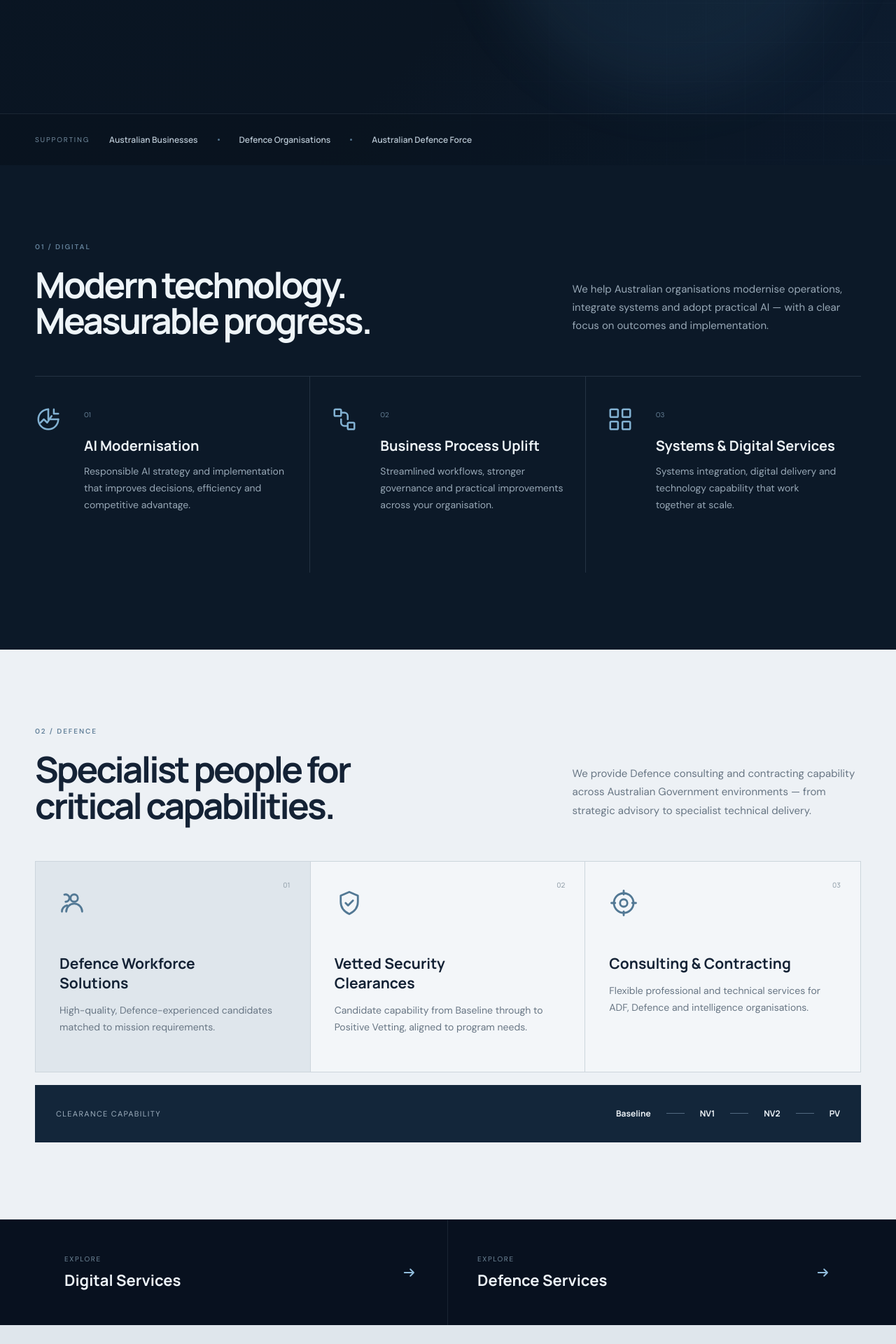
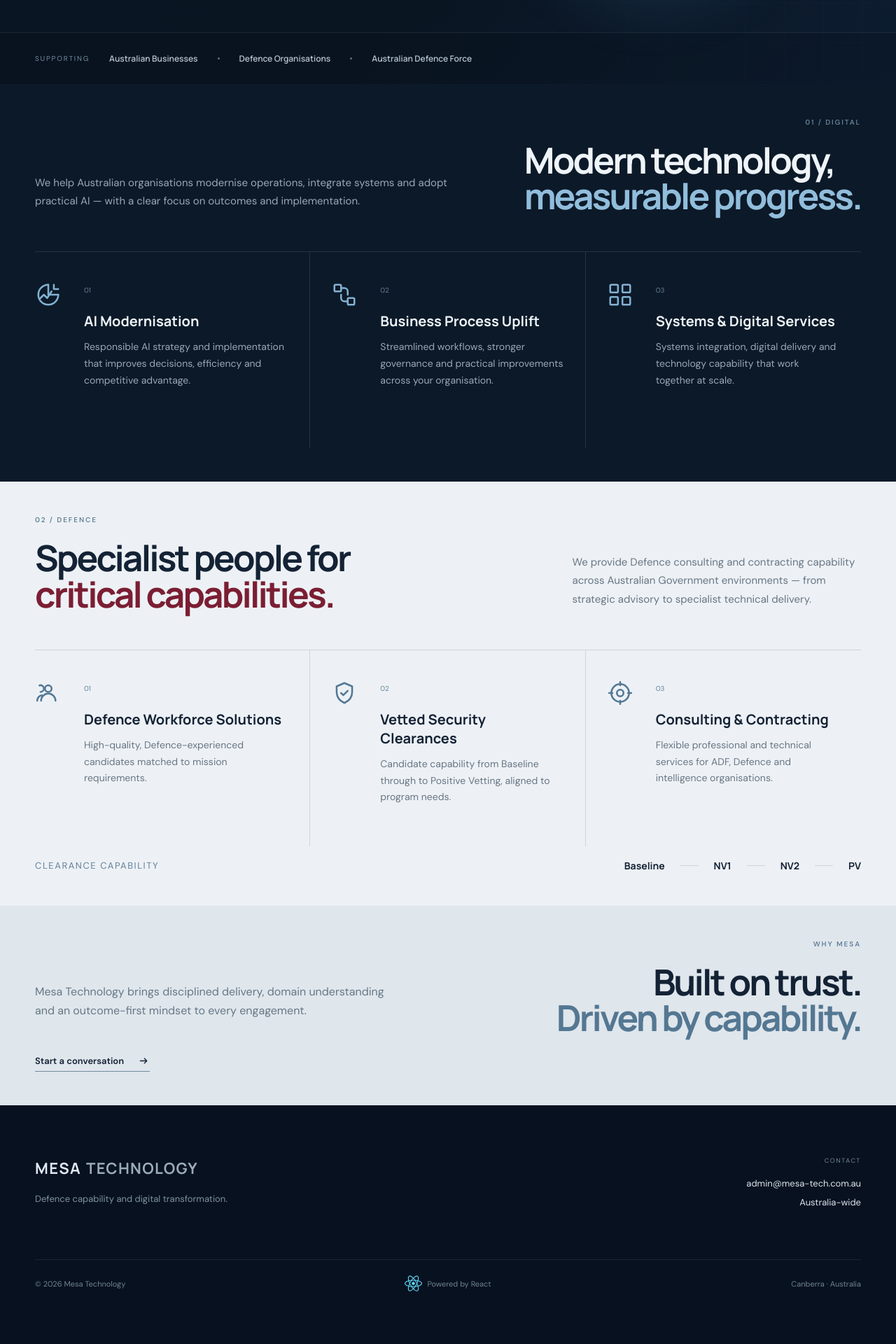
Before and after one commit to HuffingHorse/mesa-tech-site, a React (Vite) app: page / in a window 1280 px wide. Shown: the part 500-2420 px from the top of the page at 70% size. After the commit the page ends 2367 px from the top, so only its background shows below. Built offline with nearby package versions, Linux system fonts and the light colour scheme.

Commit message:
Cosmetic fixes

```diff
--- a/src/App.jsx
+++ b/src/App.jsx
@@ -87,7 +87,7 @@ function App() {
   const closeMenu = () => setMenuOpen(false)
 
   return (
-    <div className="site-shell">
+    <>
       <header className="nav-wrap">
         <nav className="nav container" aria-label="Primary navigation">
           <a className="brand" href="#top" aria-label="Mesa Technology home" onClick={closeMenu}>
@@ -108,15 +108,15 @@ function App() {
       <main id="top">
         <section className="hero">
           <div className="hero-grid" aria-hidden="true" />
-          <div className="hero-glow" aria-hidden="true" />
           <div className="container hero-inner">
-            <div className="hero-copy">
+            <div>
               <div className="eyebrow hero-eyebrow"><span /> Advancing your organisation towards innovation</div>
-              <h1 className="hero-title">Advance and innovate<br /><em>with trusted capability.</em></h1>
+              <h1>Advance and innovate<br /><em>with proven results.</em></h1>
               <p className="hero-lead">Mesa Technology provides Australian businesses and organisations with innovative, bleeding-edge solutions to drive growth and efficiency. Our mission is to empower your organisation with the systems and expertise it needs to succeed, today and into the future. We specialise in the modernisation of business services, design and implementation of technological system capabilities and AI-driven solutions. </p>
             </div>
 
             <div className="hero-visual metric-visual" aria-label="Mesa Technology business impact metrics">
+              <div className="hero-glow" aria-hidden="true" />
               <article className="metric-item">
                 <span className="eyebrow">Total Commercial value delivered</span>
                 <strong className="metric-number"><CountUp end={1127200} prefix="$" /></strong>
@@ -144,7 +144,7 @@ function App() {
             <div className="section-heading light-heading">
               <div>
                 <span className="section-index">01 / DIGITAL</span>
-                <h2>Modern technology.<br />Measurable progress.</h2>
+                <h2>Modern technology,<br /><em>measurable progress.</em></h2>
               </div>
               <p>We help Australian organisations modernise operations, integrate systems and adopt practical AI — with a clear focus on outcomes and implementation.</p>
             </div>
@@ -171,51 +171,42 @@ function App() {
             <div className="section-heading">
               <div>
                 <span className="section-index">02 / DEFENCE</span>
-                <h2>Specialist people for<br />critical capabilities.</h2>
+                <h2>Specialist people for<br /><em>critical capabilities.</em></h2>
               </div>
               <p>We provide Defence consulting and contracting capability across Australian Government environments — from strategic advisory to specialist technical delivery.</p>
             </div>
 
             <div className="defence-grid">
-              <article className="service-card featured">
-                <div className="card-number">01</div>
+              <article className="service-card">
                 <Icon type="people" />
+                <div>
+                  <span>01</span>
                   <h3>Defence Workforce Solutions</h3>
                   <p>High-quality, Defence-experienced candidates matched to mission requirements.</p>
+                </div>
               </article>
               <article className="service-card">
-                <div className="card-number">02</div>
                 <Icon type="shield" />
+                <div>
+                  <span>02</span>
                   <h3>Vetted Security Clearances</h3>
                   <p>Candidate capability from Baseline through to Positive Vetting, aligned to program needs.</p>
+                </div>
               </article>
               <article className="service-card">
-                <div className="card-number">03</div>
                 <Icon type="target" />
+                <div>
+                  <span>03</span>
                   <h3>Consulting & Contracting</h3>
                   <p>Flexible professional and technical services for ADF, Defence and intelligence organisations.</p>
+                </div>
               </article>
             </div>
 
-            <div className="clearance-bar">
+            <div className="clearance-levels" aria-label="Clearance capability and available security clearance levels">
               <span>Clearance capability</span>
-              <div className="clearance-levels" aria-label="Available security clearance levels"><strong>Baseline</strong><i/><strong>NV1</strong><i/><strong>NV2</strong><i/><strong>PV</strong></div>
+              <strong>Baseline</strong><i/><strong>NV1</strong><i/><strong>NV2</strong><i/><strong>PV</strong>
             </div>
-          </div>
-        </section>
-
-        <section className="service-actions" aria-label="Explore Mesa Technology services">
-          <div className="container service-actions-inner">
-            <a className="service-action" href="#digital">
-              <span>Explore</span>
-              <strong>Digital Services</strong>
-              <Arrow />
-            </a>
-            <a className="service-action" href="#defence">
-              <span>Explore</span>
-              <strong>Defence Services</strong>
-              <Arrow />
-            </a>
           </div>
         </section>
 
@@ -249,7 +240,7 @@ function App() {
           </div>
         </footer>
       </main>
-    </div>
+    </>
   )
 }
 
--- a/src/styles.css
+++ b/src/styles.css
@@ -6,8 +6,6 @@
   background: #08111f;
   --navy-950: #07101d;
   --blue: #55a5dc;
-  --blue-bright: #79bced;
-  --light: #edf3f8;
 }
 
 * { box-sizing: border-box; }
@@ -29,10 +27,10 @@ svg { fill: none; stroke: currentColor; stroke-width: 1.6; stroke-linecap: round
 .nav-contact svg { width: 16px; }
 .menu-button { display: none; }
 
-.hero { position: relative; min-height: 700px; height: min(780px, 92vh); overflow: hidden; background: linear-gradient(135deg, #091523 0%, #0a1522 58%, #0d1d31 100%); }
+.hero { position: relative; min-height: 620px; height: auto; overflow: hidden; background: linear-gradient(135deg, #091523 0%, #0a1522 58%, #0d1d31 100%); }
 .hero-grid { position: absolute; inset: 0; opacity: .16; background-image: linear-gradient(rgba(125, 174, 210, .18) 1px, transparent 1px), linear-gradient(90deg, rgba(125, 174, 210, .18) 1px, transparent 1px); background-size: 56px 56px; mask-image: linear-gradient(90deg, transparent 35%, #000 100%); }
-.hero-glow { position: absolute; width: 520px; height: 520px; right: 5%; top: 15%; border-radius: 50%; background: rgba(76, 148, 198, .10); filter: blur(40px); }
-.hero-inner { position: relative; height: 100%; display: grid; grid-template-columns: 58% 42%; align-items: start; padding-top: 130px; }
+.hero-glow { position: absolute; z-index: 0; width: 414px; height: 414px; right: 18%; top: -7%; border-radius: 50%; background: rgba(76, 148, 198, .10); filter: blur(32px); pointer-events: none; }
+.hero-inner { position: relative; display: grid; grid-template-columns: 58% 42%; align-items: start; padding: 130px 0 90px; }
 .eyebrow,
 .metric-item > .eyebrow {
   display: flex;
@@ -54,60 +52,40 @@ svg { fill: none; stroke: currentColor; stroke-width: 1.6; stroke-linecap: round
 .hero-lead { max-width: 590px; margin: 28px 0 34px; color: #abb9c6; font-size: 17px; line-height: 1.75; }
 
 .hero-visual { position: relative; height: 480px; overflow: visible; }
-.capability-network { width: 100%; height: 100%; overflow: visible; }
-.satellite-node circle { fill: rgba(11, 23, 39, .92); stroke: url(#networkBlue); stroke-width: 1.4; }
-.satellite-node rect { fill: #10243b; stroke: #85c9ea; stroke-width: 1; }
-.satellite-node path { fill: none; stroke: #85c9ea; stroke-width: 1; }
-.satellite-node circle:last-child { fill: #98ddb8; stroke: none; filter: url(#softGlow); }
-.satellite-links path { fill: none; stroke: url(#networkBlue); stroke-width: 1.4; stroke-dasharray: 6 8; }
-.satellite-links circle { fill: #85c9ea; stroke: #0b1727; stroke-width: 2; filter: url(#softGlow); }
-.datacentre-node rect { fill: rgba(16, 36, 59, .92); stroke: #85c9ea; stroke-width: 1.2; }
-.datacentre-node path { fill: none; stroke: rgba(133, 201, 234, .42); stroke-width: 1; }
-.datacentre-node circle { fill: #98ddb8; stroke: none; filter: url(#softGlow); }
-.datacentre-node .rack-base { stroke: #98ddb8; stroke-width: 1.2; }
-.datacentre-link path { fill: none; stroke: url(#networkGreen); stroke-width: 1.4; stroke-dasharray: 5 7; }
-.datacentre-link circle { fill: #98ddb8; stroke: #0b1727; stroke-width: 1.5; filter: url(#softGlow); }
-.network-pulses circle { fill: none; stroke: #98ddb8; stroke-width: 1; opacity: .7; transform-box: fill-box; transform-origin: center; animation: networkPulse 3s ease-out infinite; }
-.network-pulses circle:nth-child(2) { animation-delay: 1s; }
-.network-pulses circle:nth-child(3) { animation-delay: 2s; }
-@keyframes networkPulse {
-  0% { transform: scale(.7); opacity: .8; }
-  75%, 100% { transform: scale(2.4); opacity: 0; }
-}
-
-.status-card { position: absolute; display: flex; flex-direction: column; padding: 12px 15px; border-left: 2px solid #75acce; background: rgba(11, 23, 39, .82); backdrop-filter: blur(8px); }
-.status-card b { font-family: 'Manrope', sans-serif; font-size: 10px; letter-spacing: .16em; }
-.status-card span { margin-top: 4px; color: #91a4b4; font-size: 9px; }
-.status-card-one { left: 5px; top: 115px; }
-.status-card-two { right: -10px; bottom: 55px; }
 .trust-strip { position: absolute; bottom: 0; width: 100%; height: 74px; border-top: 1px solid rgba(185, 204, 224, .10); background: rgba(6, 13, 23, .25); }
 .trust-inner { height: 100%; display: flex; align-items: center; gap: 28px; }
 .trust-inner span { color: #738b9e; font-size: 10px; text-transform: uppercase; letter-spacing: .18em; }
 .trust-inner strong { font-family: 'Manrope', sans-serif; font-size: 12px; font-weight: 600; color: #b5c3cf; }
 .trust-inner i { width: 3px; height: 3px; border-radius: 50%; background: #54758f; }
 
-.section { padding: 110px 0; }
+.section { padding: 48px 0 48px; }
 .defence { background: #edf1f5; color: #142235; }
 .section-heading { display: grid; grid-template-columns: 1.25fr .75fr; align-items: end; gap: 80px; margin-bottom: 54px; }
+.light-heading { grid-template-columns: minmax(0, 1fr) max-content; gap: 48px; }
+.light-heading > div { grid-column: 2; }
+.light-heading > p { grid-column: 1; grid-row: 1; }
+.light-heading .section-index { text-align: right; }
 .section-index { display: block; margin-bottom: 22px; color: #63819a; font-size: 10px; font-weight: 700; letter-spacing: .19em; }
 .section-heading h2 { margin: 0; }
+.defence .section-heading h2 em { color: #7b1e33; font-style: normal; }
 .section-heading > p { margin: 0 0 5px; color: #687684; font-size: 15px; line-height: 1.75; }
-.defence-grid { display: grid; grid-template-columns: repeat(3, 1fr); border: 1px solid #ccd5dc; }
-.service-card { position: relative; min-height: 300px; padding: 38px 34px 32px; border-right: 1px solid #ccd5dc; background: rgba(255, 255, 255, .32); }
+.defence-grid { display: grid; grid-template-columns: repeat(3, 1fr); border-top: 1px solid #ccd5dc; }
+.service-card { min-height: 280px; display: grid; grid-template-columns: 52px 1fr; gap: 18px; padding: 42px 30px 30px 0; border-right: 1px solid #ccd5dc; }
+.service-card:nth-child(2), .service-card:last-child { padding-left: 30px; }
 .service-card:last-child { border-right: 0; }
-.service-card.featured { background: #dfe6ec; }
-.card-number { position: absolute; right: 28px; top: 26px; color: #98a5af; font-family: 'Manrope', sans-serif; font-size: 10px; }
 .service-icon { width: 42px; height: 42px; color: #527894; }
-.service-card h3 { max-width: 260px; margin: 46px 0 14px; font-family: 'Manrope', sans-serif; font-size: 21px; }
+.service-card .service-icon { width: 38px; height: 38px; }
+.service-card div > span { color: #63819a; font-size: 10px; }
+.service-card h3 { margin: 22px 0 12px; font-family: 'Manrope', sans-serif; font-size: 20px; }
 .service-card p { margin: 0; color: #687684; font-size: 14px; line-height: 1.7; }
-.clearance-bar { height: 82px; margin-top: 18px; display: flex; align-items: center; justify-content: space-between; padding: 0 30px; background: #13263a; color: #edf3f8; }
-.clearance-bar > span { color: #9fb0bf; font-size: 11px; text-transform: uppercase; letter-spacing: .12em; }
-.clearance-levels { display: flex; align-items: center; gap: 22px; }
-.clearance-levels strong { font-family: 'Manrope', sans-serif; font-size: 12px; }
-.clearance-levels i { width: 26px; height: 1px; background: #526980; }
+.clearance-levels { margin-top: 18px; display: flex; align-items: center; justify-content: space-between; gap: 22px; color: #142235; }
+.clearance-levels > span { margin-right: auto; color: #63819a; font-size: 13px; text-transform: uppercase; letter-spacing: .12em; }
+.clearance-levels strong { font-family: 'Manrope', sans-serif; font-size: 14px; }
+.clearance-levels i { width: 26px; height: 1px; background: #ccd5dc; }
 
 .digital { background: #0c1928; }
 .light-heading h2 { color: #eef4f8; }
+.light-heading h2 em { color: #91bddc; font-style: normal; }
 .light-heading > p { color: #98a8b6; }
 .digital-grid { display: grid; grid-template-columns: repeat(3, 1fr); border-top: 1px solid rgba(162, 187, 205, .16); }
 .digital-card { min-height: 280px; display: grid; grid-template-columns: 52px 1fr; gap: 18px; padding: 42px 30px 30px 0; border-right: 1px solid rgba(162, 187, 205, .16); }
@@ -118,19 +96,13 @@ svg { fill: none; stroke: currentColor; stroke-width: 1.6; stroke-linecap: round
 .digital-card h3 { margin: 22px 0 12px; color: #edf3f7; font-family: 'Manrope', sans-serif; font-size: 20px; }
 .digital-card p { margin: 0; color: #98a8b6; font-size: 14px; line-height: 1.7; }
 
-.service-actions { background: #08111f; border-top: 1px solid rgba(157, 182, 201, .12); }
-.service-actions-inner { display: grid; grid-template-columns: 1fr 1fr; }
-.service-action { min-height: 150px; display: grid; grid-template-columns: 1fr auto; grid-template-rows: auto auto; align-content: center; column-gap: 24px; padding: 32px 42px; border-right: 1px solid rgba(157, 182, 201, .12); }
-.service-action:last-child { border-right: 0; }
-.service-action span { grid-column: 1; color: #71899a; font-size: 10px; text-transform: uppercase; letter-spacing: .16em; }
-.service-action strong { grid-column: 1; margin-top: 9px; color: #edf3f8; font-family: 'Manrope', sans-serif; font-size: 22px; }
-.service-action svg { grid-column: 2; grid-row: 1 / 3; align-self: center; width: 24px; color: #91bddc; }
-.service-action:hover { background: #0d1d31; }
-
-.about { padding: 100px 0; background: #dfe6ec; color: #142235; }
-.about h2 { margin: 0 0 28px; }
+.about { padding: 48px 0 48px; background: #dfe6ec; color: #142235; }
+.about-inner { display: grid; grid-template-columns: 1fr 1fr; column-gap: 80px; align-items: start; }
+.about-inner > .section-index { grid-column: 2; text-align: right; }
+.about h2 { grid-column: 2; grid-row: 2; margin: 0 0 28px; text-align: right; }
 .about h2 em { color: #547792; font-style: normal; }
-.about p { max-width: 520px; margin: 0 0 24px; color: #667785; line-height: 1.7; }
+.about p { grid-column: 1; grid-row: 2; align-self: center; max-width: 520px; margin: 0 0 24px; color: #667785; line-height: 1.7; }
+.about .text-link { grid-column: 1; grid-row: 3; justify-self: start; }
 .text-link { display: inline-flex; align-items: center; gap: 20px; padding-bottom: 6px; border-bottom: 1px solid #718b9f; font-size: 13px; font-weight: 600; }
 .text-link svg { width: 17px; }
 
@@ -145,10 +117,9 @@ footer { background: #08111f; }
 .powered-by { display: inline-flex; align-items: center; justify-content: center; gap: 7px; white-space: nowrap; }
 .react-logo { width: 25px; height: 25px; color: #61dafb; }
 
-.metric-visual { height: 480px; display: flex; flex-direction: column; align-items: flex-start; justify-content: flex-start; gap: 44px; padding-left: 32px; padding-top: 0; overflow: visible; }
-.metric-item { display: flex; flex-direction: column; }
+.metric-visual { height: auto; min-height: 300px; display: flex; flex-direction: column; align-items: flex-start; justify-content: flex-start; gap: 44px; padding-left: 32px; padding-top: 0; overflow: visible; }
+.metric-item { position: relative; z-index: 1; display: flex; flex-direction: column; }
 .metric-item + .metric-item { padding-top: 32px; border-top: 1px solid rgba(145, 189, 220, .16); }
-.metric-label { margin-bottom: 12px; color: #9eafbd; font-size: 12px; text-transform: uppercase; letter-spacing: .12em; }
 .metric-number { min-height: 58px; color: #4bffce; font-family: 'Manrope', sans-serif; font-size: clamp(44px, 4vw, 58px); line-height: 1; letter-spacing: -.055em; }
 .count-up { display: inline-flex; align-items: baseline; }
 .metric-currency { color: #edf3f8; }
@@ -164,15 +135,18 @@ footer { background: #08111f; }
   .nav-links a { padding: 14px 12px; }
   .nav-contact { margin-top: 6px; justify-content: space-between; }
   .hero { height: auto; min-height: 700px; }
-  .hero-inner { grid-template-columns: 1fr; padding-top: 150px; padding-bottom: 115px; }
+  .hero-inner { grid-template-columns: 1fr; padding-top: 150px; padding-bottom: 90px; }
   .hero-visual { display: flex; }
   .trust-inner { gap: 12px; }
   .trust-inner strong { font-size: 10px; }
   .section-heading { grid-template-columns: 1fr; gap: 24px; }
-  .defence-grid, .digital-grid, .service-actions-inner { grid-template-columns: 1fr; }
-  .service-card { border-right: 0; border-bottom: 1px solid #ccd5dc; min-height: 260px; }
+  .light-heading > div, .light-heading > p { grid-column: 1; grid-row: auto; }
+  .defence-grid, .digital-grid { grid-template-columns: 1fr; }
+  .service-card, .service-card:nth-child(2), .service-card:last-child { border-right: 0; border-bottom: 1px solid #ccd5dc; min-height: 260px; padding: 36px 0; }
   .digital-card, .digital-card:nth-child(2), .digital-card:last-child { border-right: 0; border-bottom: 1px solid rgba(162, 187, 205, .16); padding: 36px 0; }
-  .service-action { border-right: 0; border-bottom: 1px solid rgba(157, 182, 201, .12); }
+  .about-inner { grid-template-columns: 1fr; }
+  .about-inner > .section-index, .about h2, .about p, .about .text-link { grid-column: 1; grid-row: auto; }
+  .about-inner > .section-index, .about h2 { text-align: left; }
 }
 
 @media (max-width: 600px) {
@@ -185,22 +159,18 @@ footer { background: #08111f; }
   .trust-inner { justify-content: space-between; }
   .trust-inner strong { max-width: 90px; line-height: 1.4; }
   .trust-inner i, .trust-inner span { display: none; }
-  .section { padding: 78px 0; }
-  .clearance-bar { height: auto; min-height: 100px; align-items: flex-start; flex-direction: column; justify-content: center; gap: 12px; }
-  .clearance-levels { width: 100%; justify-content: space-between; gap: 8px; }
+  .section { padding: 56px 0 36px; }
+  .clearance-levels { width: 100%; flex-wrap: wrap; justify-content: space-between; gap: 8px; }
+  .clearance-levels > span { flex-basis: 100%; }
   .clearance-levels i { width: 12px; }
-  .about { padding: 78px 0; }
+  .about { padding: 78px 0 36px; }
   .footer-main { min-height: 260px; align-items: flex-start; flex-direction: column; justify-content: center; gap: 42px; }
   .footer-contact { align-items: flex-start; }
   .footer-bottom { height: auto; min-height: 118px; grid-template-columns: 1fr; align-content: center; gap: 10px; padding: 18px 0; }
   .footer-bottom > span:last-child { justify-self: start; }
 }
 
-@media (prefers-reduced-motion: reduce) {
-  .network-pulses circle { animation: none; }
-}
-
 @media (max-width: 400px) {
-  .metric-visual { height: 300px; padding-left: 0; gap: 34px;}
+  .metric-visual { padding-left: 0; gap: 34px;}
   .metric-item + .metric-item { padding-top: 24 px; }
 }
```
Lines whose indentation alone changed are shown as unchanged.
